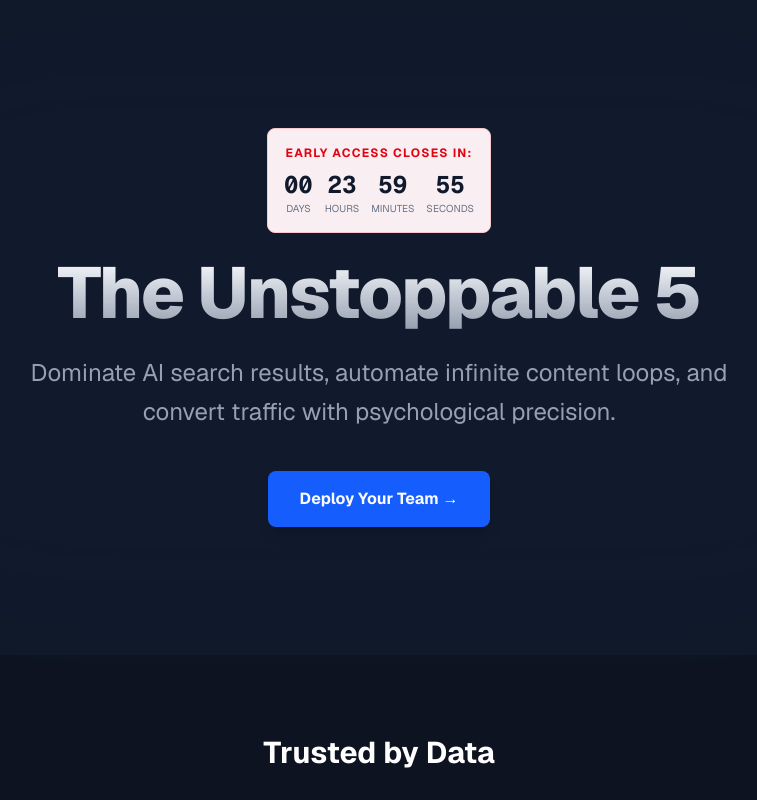
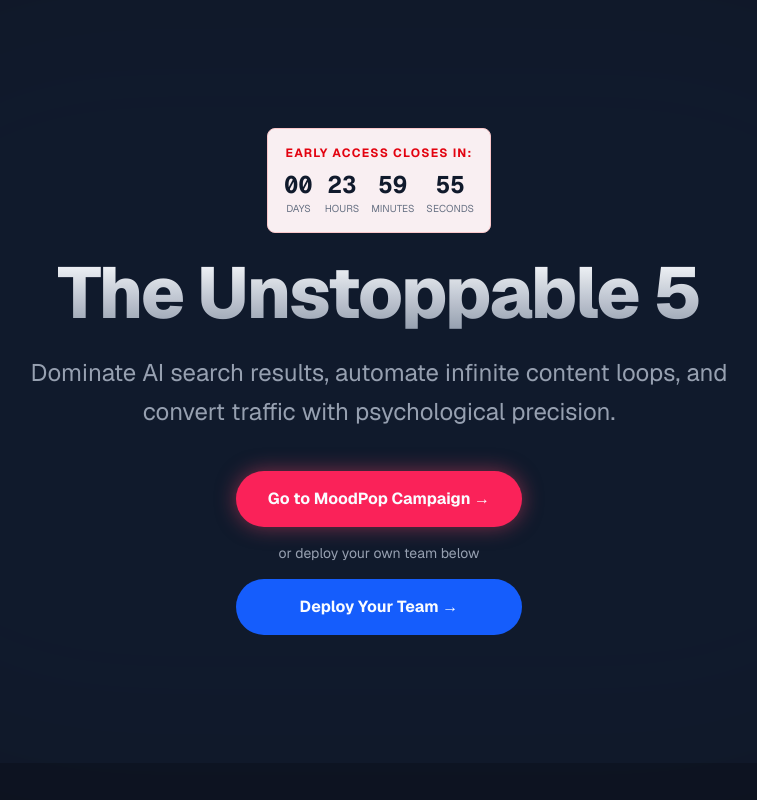
Before and after one commit to romkom-eng/moodpop-unstoppable-marketing, a Next.js app: page / in a window 1280 px wide. Shown: the top 800 px of the page, without its empty margins (261-1018 px from the left). Built offline with nearby package versions, Linux system fonts and the light colour scheme.

Commit message:
feat: Add link to MoodPop campaign on homepage

```diff
--- a/src/app/page.tsx
+++ b/src/app/page.tsx
@@ -31,9 +31,21 @@ export default function Home() {
           Dominate AI search results, automate infinite content loops, and convert traffic with psychological precision.
         </p>
 
-        <button className="px-8 py-4 bg-blue-600 hover:bg-blue-500 text-white font-bold rounded-lg transition-all shadow-lg hover:shadow-blue-500/25 transform hover:-translate-y-1">
-          Deploy Your Team &rarr;
-        </button>
+        <div className="flex flex-col gap-4">
+          <a
+            href="/campaigns/moodpop/desk-sanctuary"
+            className="px-8 py-4 bg-rose-500 hover:bg-rose-600 text-white font-bold rounded-full transition-all transform hover:scale-105 shadow-[0_0_20px_rgba(244,63,94,0.5)]"
+          >
+            Go to MoodPop Campaign &rarr;
+          </a>
+          <p className="text-sm text-gray-400">or deploy your own team below</p>
+          <a
+            href="/deploy"
+            className="px-8 py-4 bg-blue-600 hover:bg-blue-700 text-white font-bold rounded-full transition-all"
+          >
+            Deploy Your Team &rarr;
+          </a>
+        </div>
       </section>
 
       {/* Statistics Section (GEO Architect) */}
```
